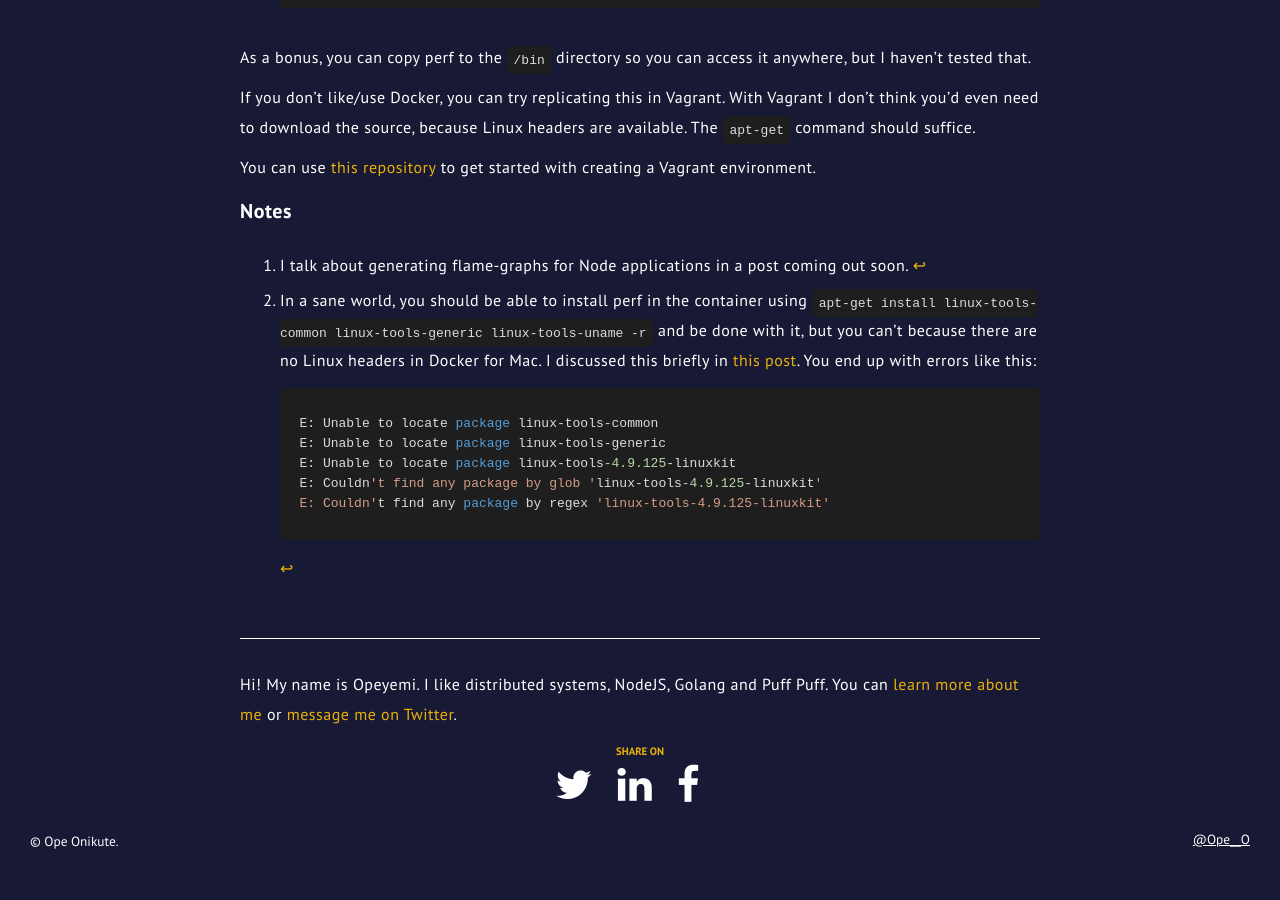
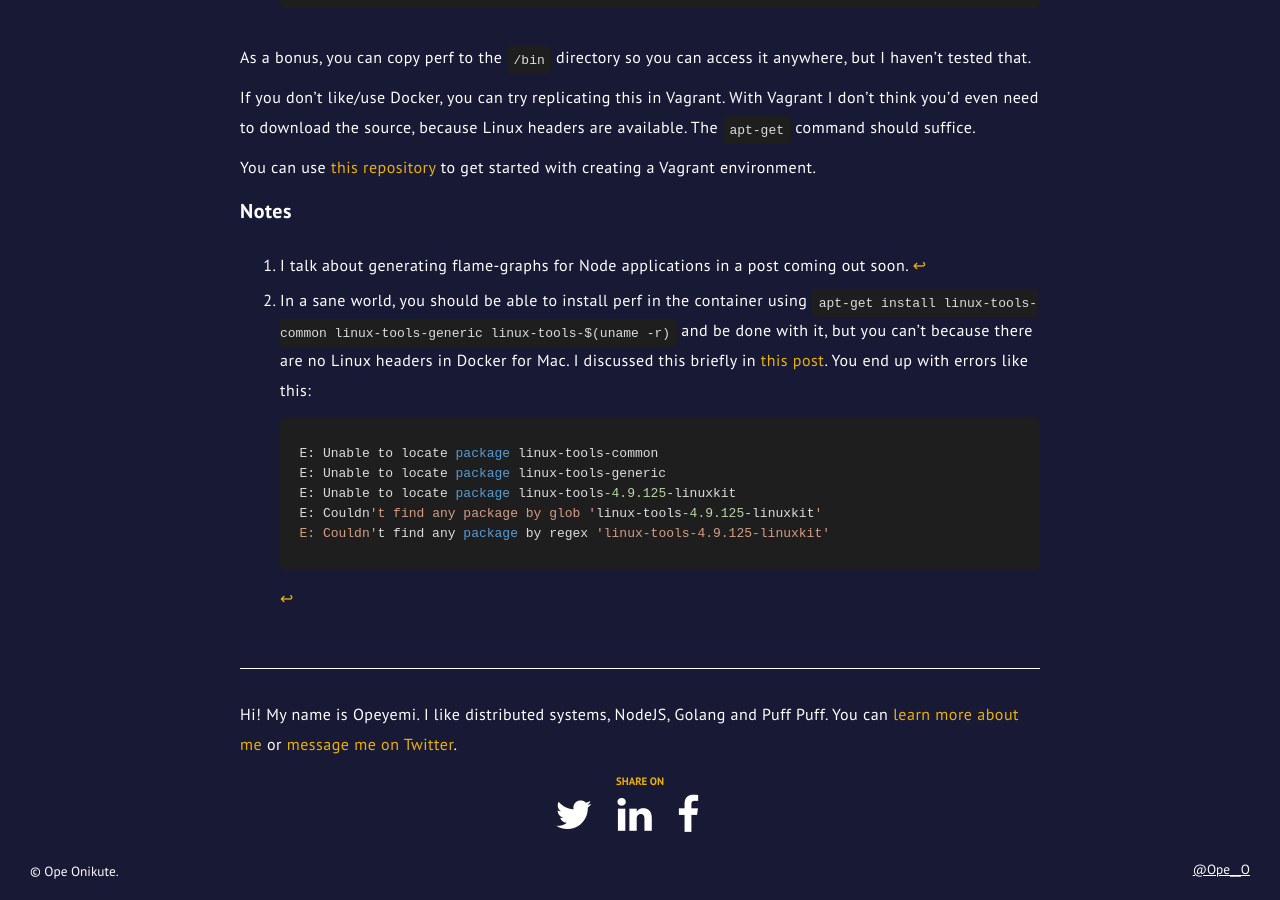
Before and after one commit to OpeOnikute/opeonikute.github.io, a Jekyll site: the page built from posts/how-to-use-perf-on-macos.md, in a window 1280 px wide and 900 px high, scrolled down 1933 px. Built offline with Jekyll 4.4.1, drawn with Linux system fonts in a browser that asks for light colours; before the commit the page ends 2803 px from its top, so only the background shows below that.

Commit message:
minor fix

````diff
--- a/posts/how-to-use-perf-on-macos.md
+++ b/posts/how-to-use-perf-on-macos.md
@@ -90,7 +90,7 @@ You can use [this repository](https://github.com/OpeOnikute/vagrant-bcctools) to
 
 [^1]: I talk about generating flame-graphs for Node applications in a post coming out soon.
 
-[^2]: In a sane world, you should be able to install perf in the container using `apt-get install linux-tools-common linux-tools-generic linux-tools-uname -r` and be done with it, but you can't because there are no Linux headers in Docker for Mac. I discussed this briefly in [this post](https://opeonikute.dev/posts/how-to-set-up-bcc-for-ebpf-on-mac-os). You end up with errors like this:
+[^2]: In a sane world, you should be able to install perf in the container using `apt-get install linux-tools-common linux-tools-generic linux-tools-$(uname -r)` and be done with it, but you can't because there are no Linux headers in Docker for Mac. I discussed this briefly in [this post](https://opeonikute.dev/posts/how-to-set-up-bcc-for-ebpf-on-mac-os). You end up with errors like this:
     ```docker
     E: Unable to locate package linux-tools-common
     E: Unable to locate package linux-tools-generic
````
